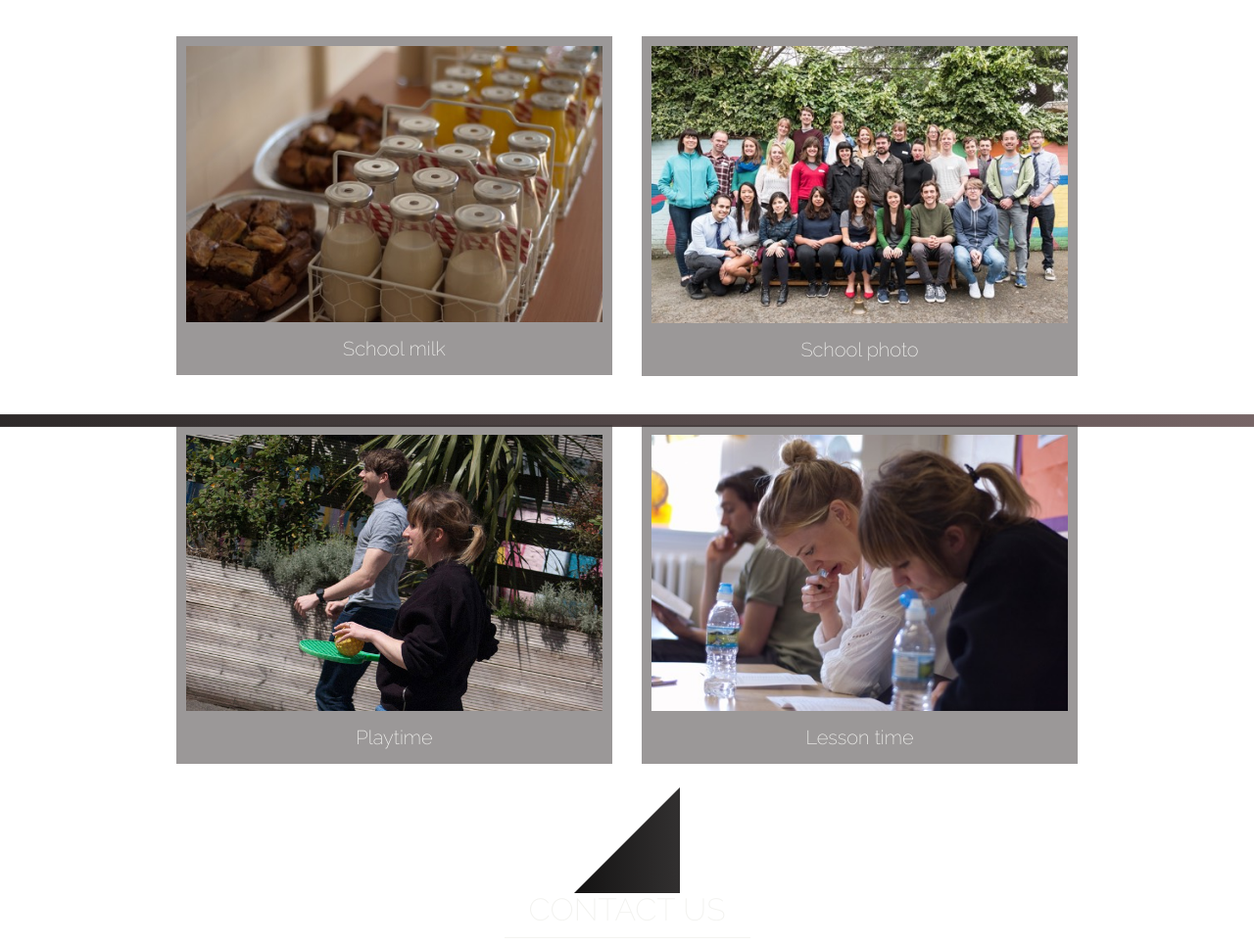
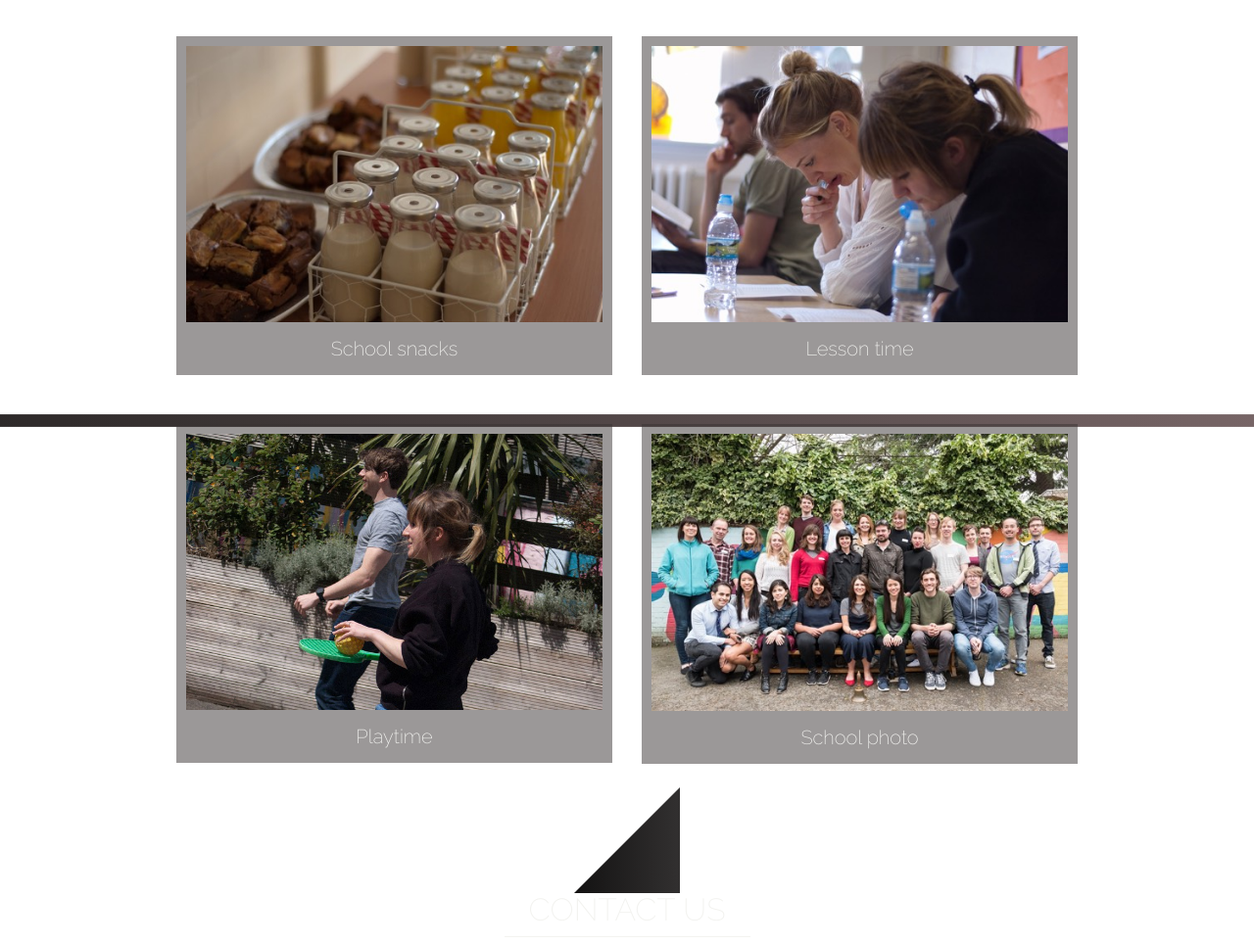
Before and after one commit to benscott/saturday-school, a website built with webpack: page docs/index.html in a window 1280 px wide. Shown: the part 1413-2378 px from the top of the page at 98% size. Built offline with nearby package versions, Linux system fonts and the light colour scheme.

Commit message:
Reorder the photos

```diff
--- a/docs/index.html
+++ b/docs/index.html
@@ -7,7 +7,8 @@
     <meta charset="utf-8" />
     <meta name="viewport" content="width=device-width, initial-scale=1, shrink-to-fit=no">
 
-<link href="main.min.css?d53f9e6614b9f3fd7fae" rel="stylesheet"></head>
+    <link href="main.min.css?d53f9e6614b9f3fd7fae" rel="stylesheet">
+</head>
 
 <body>
 
@@ -127,18 +128,19 @@
                     <div class="offset-sm-1 col-sm-5">
                         <div class="img-wrapper">
                             <img class="img-thumbnail img-responsive" width="500" height="332" src="images/milk.jpg"
-                                alt="School milk" />
-                            <h5>School milk</h5>
+                                alt="School snacks" />
+                            <h5>School snacks</h5>
                         </div>
                     </div>
 
                     <div class="col-sm-5">
                         <div class="img-wrapper">
-                            <img class="img-thumbnail img-responsive" width="500" height="332" src="images/class.jpg"
-                                alt="School photo" />
-                            <h5>School photo</h5>
+                            <img class="img-thumbnail img-responsive" width="500" height="332"
+                                src="images/lesson time.jpg" alt="Lesson time" />
+                            <h5>Lesson time</h5>
                         </div>
                     </div>
+
                 </div>
 
                 <div class="row">
@@ -152,9 +154,9 @@
 
                     <div class="col-sm-5">
                         <div class="img-wrapper">
-                            <img class="img-thumbnail img-responsive" width="500" height="332"
-                                src="images/lesson time.jpg" alt="Lesson time" />
-                            <h5>Lesson time</h5>
+                            <img class="img-thumbnail img-responsive" width="500" height="332" src="images/class.jpg"
+                                alt="School photo" />
+                            <h5>School photo</h5>
                         </div>
                     </div>
 
@@ -194,6 +196,7 @@
 
     </footer>
 
-<script type="text/javascript" src="main.min.js?d53f9e6614b9f3fd7fae"></script></body>
+    <script type="text/javascript" src="main.min.js?d53f9e6614b9f3fd7fae"></script>
+</body>
 
 </html>
```
